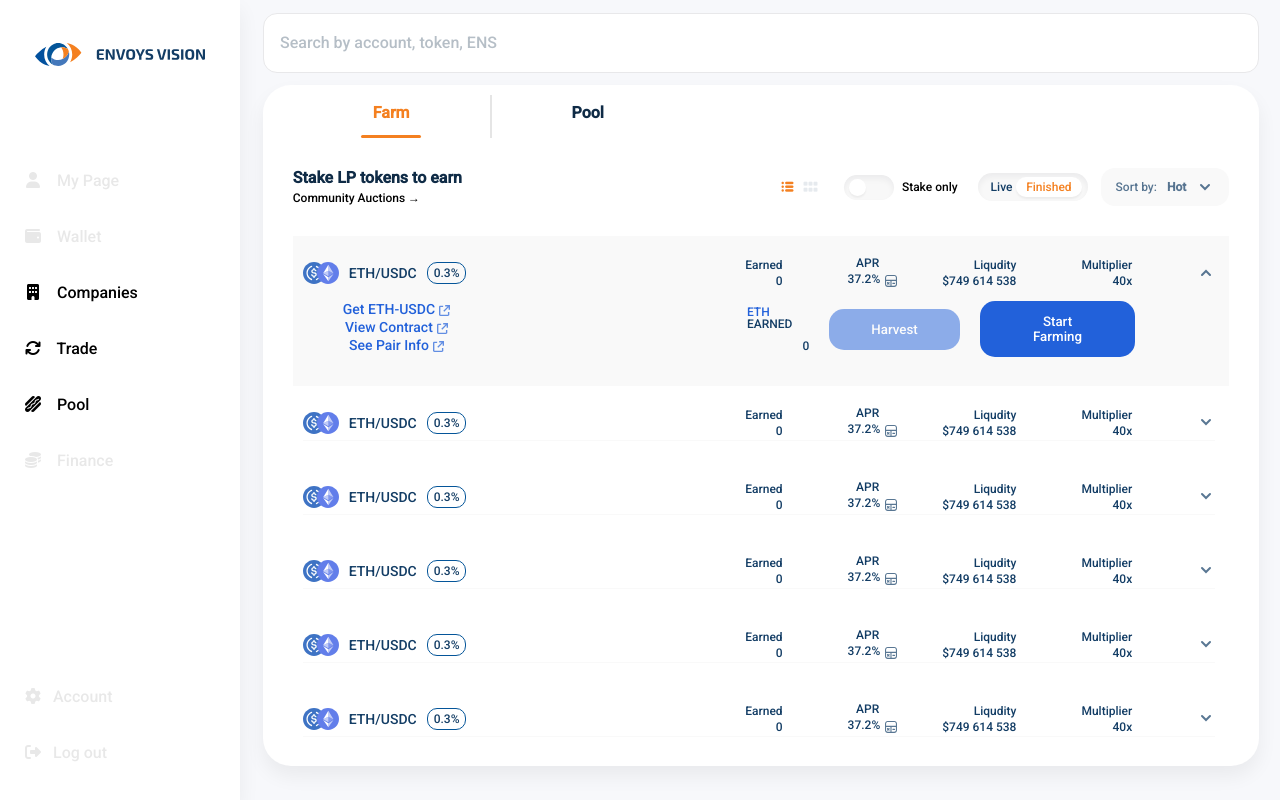
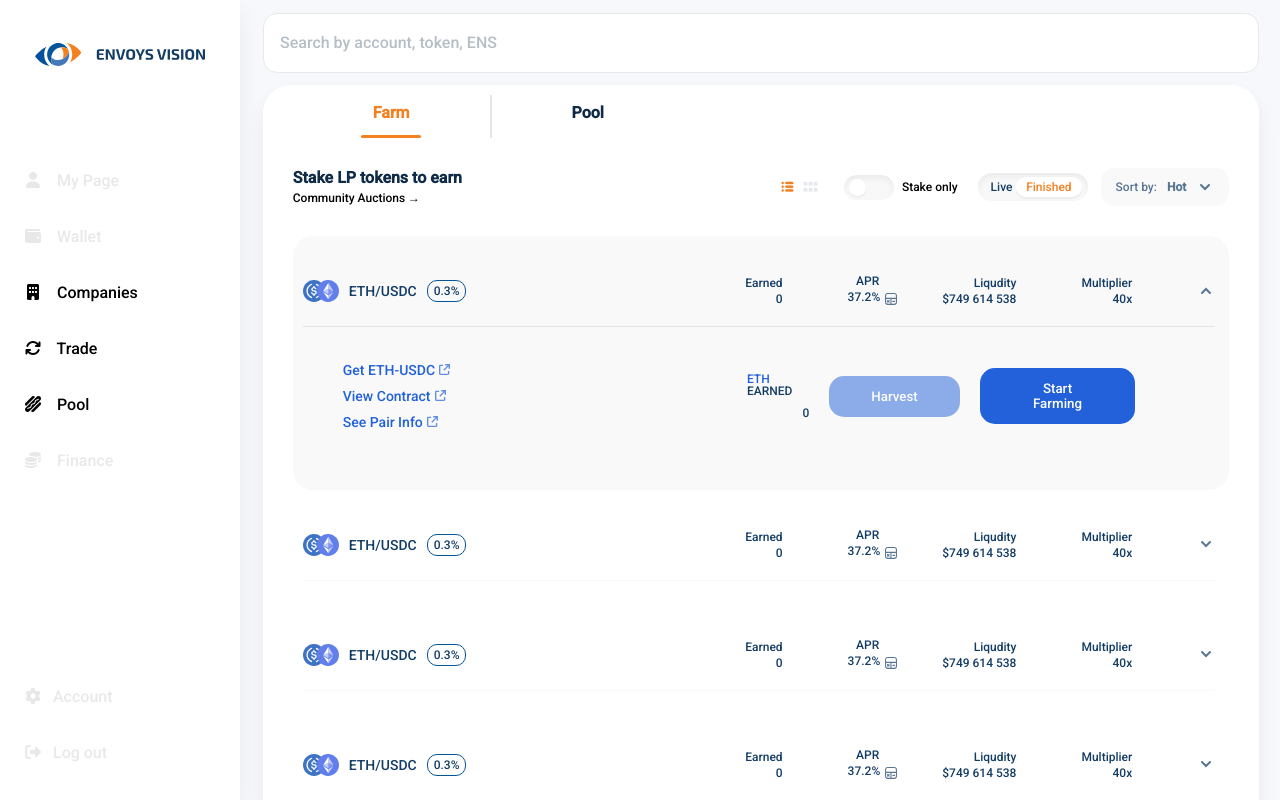
Before and after one commit to envoys-lab/envoys-frontend-new, a React (Create React App) app: page /farm in a window 1280 px wide. Both pictures are taken after a click on the element 759 px from the left and 273 px from the top of the page. Shown: the top 800 px of the page. Built offline with nearby package versions, Linux system fonts and the light colour scheme; what @binance-chain/bsc-connector, @web3-react/core, @web3-react/injected-connector, @web3-react/walletconnect-connector would draw is missing.

Commit message:
fix: styles

```diff
--- a/src/pages/Farm/FarmList/components/FarmList/Item.tsx
+++ b/src/pages/Farm/FarmList/components/FarmList/Item.tsx
@@ -10,6 +10,7 @@ type PropsDD = {
 const ItemStyle = styled.li<PropsDD>`
   padding: 19px 14px 19px 10px;
   transition: 0.3s;
+  border-radius: 20px;
   background: ${(props) => (props.dropdown ? '#F9F9F9' : '#fff')};
 `;
 
--- a/src/pages/Farm/FarmList/components/FarmList/item_components/ItemTop.tsx
+++ b/src/pages/Farm/FarmList/components/FarmList/item_components/ItemTop.tsx
@@ -8,10 +8,17 @@ import ItemTitle from './ItemTitle';
 import icon from '../../../assets/dropdown_dwn.svg';
 import { DropDownIcon } from './dropDown/DropDownIcon';
 
-const ItemStartStyle = styled.div`
+
+type BorderS = {
+  dropDown: boolean
+}
+
+const ItemStartStyle = styled.div<BorderS>`
   cursor: pointer;
   position: relative;
-  border-bottom: 1px solid #f9f9f9;
+  padding: 18px 0;
+  transition: .3s;
+  border-bottom: 1px solid ${props => props.dropDown?'#E5E5E5':'#F9F9F9'};
 `;
 
 type InfoArrayList = {
@@ -36,7 +43,7 @@ const ItemTop: React.FC<InfoArrayList> = (props) => {
   };
 
   return (
-    <ItemStartStyle onClick={clickDD}>
+    <ItemStartStyle onClick={clickDD} dropDown={dropDown}>
       <Flex align="center">
         <Images imgs={props.info.img} />
         <ItemTitle titles={props.info.name} />
--- a/src/pages/Farm/FarmList/components/FarmList/item_components/dropDown/ItemDropDown.tsx
+++ b/src/pages/Farm/FarmList/components/FarmList/item_components/dropDown/ItemDropDown.tsx
@@ -11,7 +11,7 @@ type ShowProps = {
 
 const ItemEndStyle = styled.div<ShowProps>`
   box-sizing: border-box;
-  padding: ${(props) => (props.show ? '10px 80px 10px 40px' : '0 80px 0 40px')};
+  padding: ${(props) => (props.show ? '30px 80px 36px 40px' : '0 80px 0 40px')};
   height: ${(props) => (props.show ? 'auto' : '0px')};
   opacity: ${(props) => (props.show ? '1' : '0')};
   visibility: ${(props) => (props.show ? 'visible' : 'hidden')};
@@ -28,7 +28,7 @@ const ItemDropDown: React.FC<EarnedType> = (props) => {
   return (
     <ItemEndStyle show={props.show}>
       <Flex align="center" justify="space-between">
-        <Links />
+        <Links justifyLinks='flex-start'/>
         <Flex2 width="49%">
           <Earned earned={props.earned} />
           <IButton disabled={true} text="Harvest" margin="0 20px" />
--- a/src/pages/Farm/FarmList/components/FarmList/item_components/dropDown/Links.tsx
+++ b/src/pages/Farm/FarmList/components/FarmList/item_components/dropDown/Links.tsx
@@ -9,21 +9,26 @@ const ItemLink = styled.a`
   font-size: 14px;
   color: #2261da;
   text-decoration: none;
+  margin: 6px 0;
 `;
 
 const LinkImg = styled.img`
   width: 18px;
 `;
 
-const Links: React.FC = () => {
+type Props = {
+  justifyLinks: string
+}
+
+const Links: React.FC<Props> = (props) => {
   const [links, setLinks] = React.useState<string[]>(['Get ETH-USDC', 'View Contract', 'See Pair Info']);
 
   return (
     <Flex direction="column">
       {links.map((item, index) => {
         return (
-          <Flex key={index} justify="center">
-            <ItemLink href="#">{item}</ItemLink>
+          <Flex key={index} justify={props.justifyLinks}>
+            <ItemLink href="#" target="_blank">{item}</ItemLink>
             <LinkImg src={icon} />
           </Flex>
         );
--- a/src/pages/Farm/FarmList/components/FarmList/item_components_sort/DropDownS.tsx
+++ b/src/pages/Farm/FarmList/components/FarmList/item_components_sort/DropDownS.tsx
@@ -3,7 +3,7 @@ import styled from 'styled-components';
 import Links from '../item_components/dropDown/Links';
 
 const ItemEndStyle = styled.div<EarnedType>`
-  padding: ${(props) => (props.show ? '10px 0' : '0 ')};
+  padding: ${(props) => (props.show ? '20px 0' : '0 ')};
   height: ${(props) => (props.show ? 'auto' : '0px')};
   opacity: ${(props) => (props.show ? '1' : '0')};
   visibility: ${(props) => (props.show ? 'visible' : 'hidden')};
@@ -17,7 +17,7 @@ type EarnedType = {
 const DropDownS: React.FC<EarnedType> = (props) => {
   return (
     <ItemEndStyle show={props.show}>
-      <Links />
+      <Links justifyLinks='center'/>
     </ItemEndStyle>
   );
 };
```
